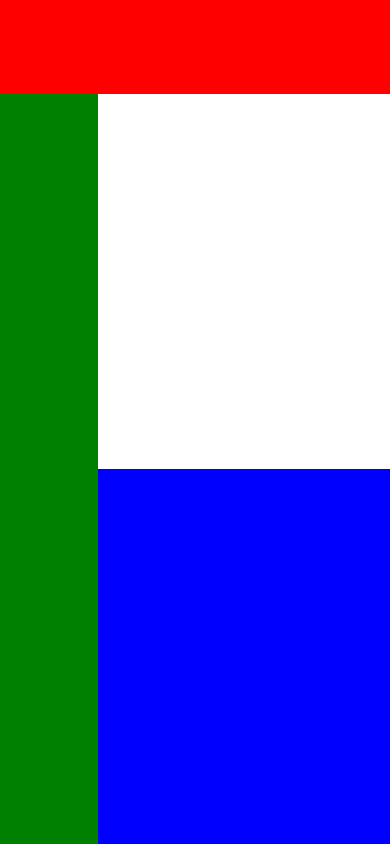
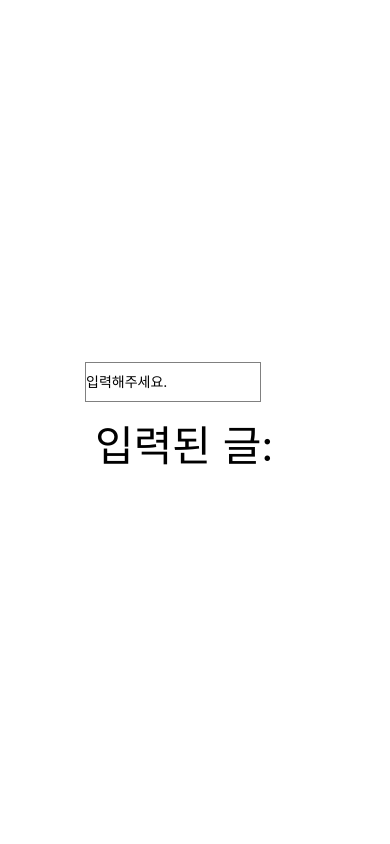
Before and after one commit to tweakershin/react-native-tutorials, a React Native app: screen / in a window 390 px wide. Built offline with nearby package versions, Linux system fonts and the light colour scheme.

Commit message:
BaseTextInput

```diff
--- a/App.js
+++ b/App.js
@@ -9,6 +9,7 @@ import StyleApp from "./src/components/StyleApp";
 import PracticeBox from "./src/components/PracticeBox";
 import FlexDimensionsBasics from "./src/components/FlexDimensioinsBasics";
 import FlexPractice from "./src/components/FlexPractice";
+import BaseTextInput from "./src/components/BaseTextInput";
 export default function App() {
   // 함수형 컴포넌트
   // JSX 문법
@@ -23,7 +24,8 @@ export default function App() {
       {/*<PracticeBox />*/}
 
       {/*<FlexDimensionsBasics />*/}
-      <FlexPractice />
+      {/* <FlexPractice /> */}
+      <BaseTextInput />
       {/* */}
     </View>
   );
--- /dev/null
+++ b/src/components/BaseTextInput.js
@@ -0,0 +1,29 @@
+import React, { Component } from "react";
+import { Text, TextInput, View } from "react-native";
+
+export default class BaseTextInput extends Component {
+  constructor(props) {
+    super(props);
+    this.state = { text: "" };
+  }
+  render() {
+    return (
+      <View style={{ padding: 10 }}>
+        <TextInput
+          style={{
+            height: 40,
+            borderColor: "gray",
+            borderWidth: 1,
+            width: "80%"
+          }}
+          placeholder="입력해주세요."
+          onChangeText={text => this.setState({ text })}
+          value={this.state.text}
+        />
+        <Text style={{ padding: 10, fontSize: 42 }}>
+          입력된 글: {this.state.text}
+        </Text>
+      </View>
+    );
+  }
+}
```
